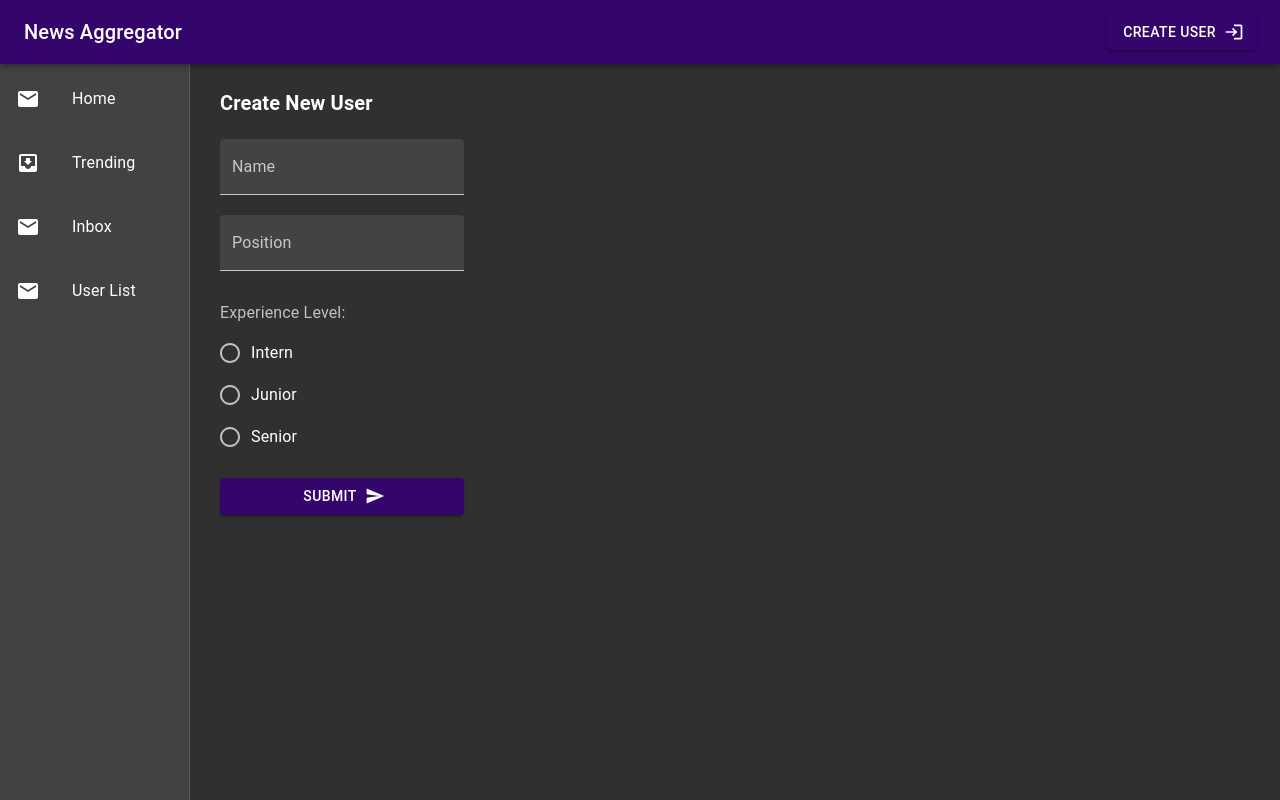
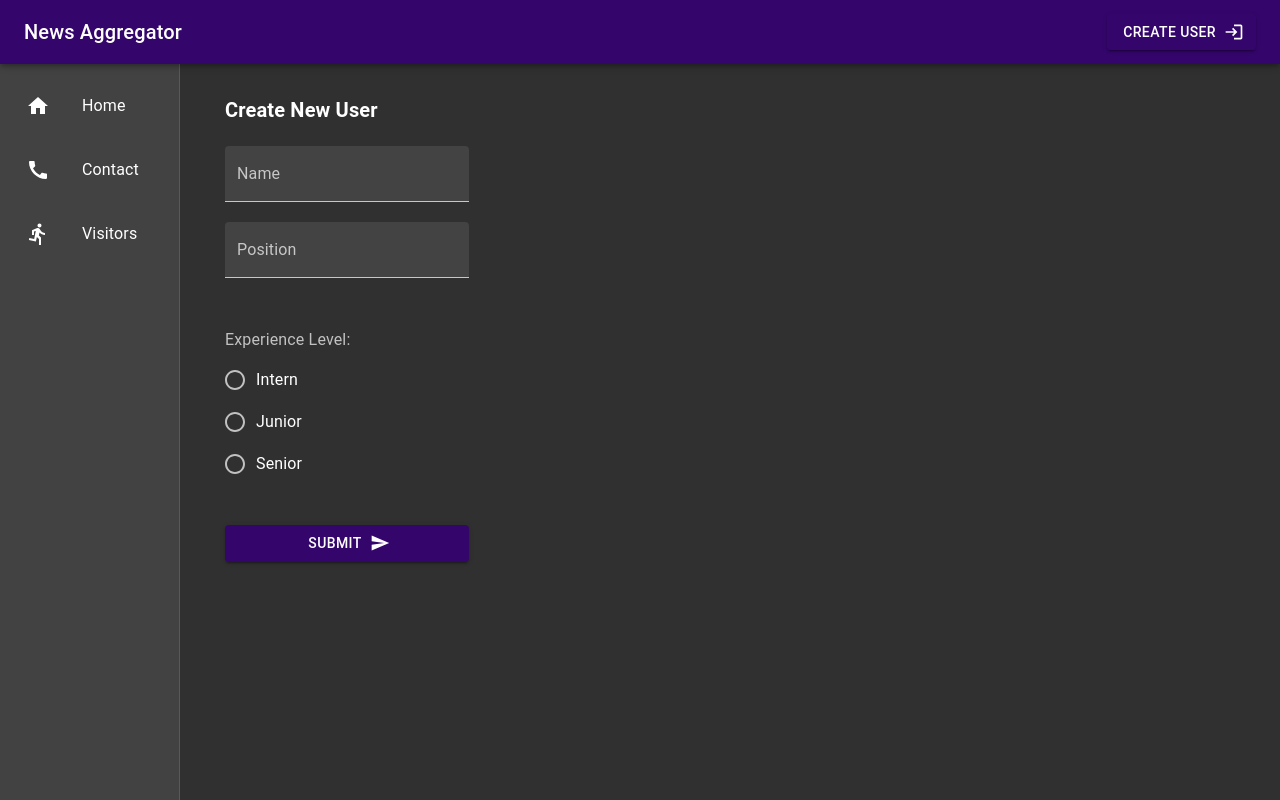
Before and after one commit to DamienBates/Task-Organiser, a React (Create React App) app in the folder mern/client/: page /CreateNewRecord in a window 1280 px wide. Built offline with nearby package versions, Linux system fonts and the light colour scheme.

Commit message:
Minor updates
Drawer improvement (icons updated, padding included), pages changed and improved, removed unused pages. Begun implementing MUI for the visitor records.

```diff
--- a/mern/client/src/App.tsx
+++ b/mern/client/src/App.tsx
@@ -1,7 +1,6 @@
 import { Route, Routes } from "react-router";
 import ClippedDrawer from "./components/ClippedDrawer";
-import Inbox from "./components/Inbox";
-import Trending from "./components/Trending";
+import AboutUs from "./components/AboutUs";
 import Home from "./components/Home";
 import CreateNewRecord from "./components/CRUD/CreateNewRecord";
 import Record from "./components/CRUD/Record"
@@ -14,14 +13,13 @@ const App = () => {
     <section>
       <ThemeProvider theme={CustomTheme}>
         <ClippedDrawer />
-        <div style={{ marginLeft: '220px', marginTop: '23px' }}>
+        <div style={{ marginLeft: '225px', marginTop: '30px', marginRight: '35px' }}>
           <Routes>
             <Route path="/" element={<Home />}></Route>
-            <Route path="/Inbox" element={<Inbox />}></Route>
+            <Route path="/AboutUs" element={<AboutUs />}></Route>
             <Route path="/CreateNewRecord" element={<CreateNewRecord />}></Route>
             <Route path="/Edit" element={<Edit />}></Route>
             <Route path="/Record" element={<Record />}></Route>
-            <Route path="/Trending" element={<Trending />}></Route>
           </Routes>
         </div>
       </ThemeProvider>
--- a/mern/client/src/components/CRUD/CreateNewRecord.tsx
+++ b/mern/client/src/components/CRUD/CreateNewRecord.tsx
@@ -97,7 +97,7 @@ export default class CreateNewRecord extends Component<{}, any> {
                             >
                             </TextField>
                         </Grid>
-                        <Grid item sx={{ mt: '30px' }}>
+                        <Grid item sx={{ mt: '50px' }}>
                             <FormLabel component="legend" color='secondary' sx={{ mb: '8px' }}>Experience Level:</FormLabel>
                             <RadioGroup
                                 aria-label="Experience"
@@ -109,7 +109,7 @@ export default class CreateNewRecord extends Component<{}, any> {
                                 <FormControlLabel value='Senior' control={<Radio />} label="Senior" />
                             </RadioGroup>
                         </Grid>
-                        <Button sx={{ mt: '20px' }} variant="contained" endIcon={<SendIcon />} type='submit' onSubmit={this.onSubmit}>
+                        <Button sx={{ mt: '40px' }} variant="contained" endIcon={<SendIcon />} type='submit' onSubmit={this.onSubmit}>
                             Submit
                         </Button>
                     </Grid>
--- a/mern/client/src/components/CRUD/Record.js
+++ b/mern/client/src/components/CRUD/Record.js
@@ -2,8 +2,9 @@ import { Component } from "react";
 // This will require to npm install axios
 import axios from 'axios';
 import { Link } from "react-router-dom";
+import { Table, Typography, TableHead, TableRow } from "@mui/material";
 
-const Record = (props: { type: any }) => (
+const Record = (props) => (
     <tr>
         <td>{props.record.person_name}</td>
         <td>{props.record.person_position}</td>
@@ -70,6 +71,18 @@ export default class RecordList extends Component {
     render() {
         return (
             <div>
+                <>
+                    <Typography variant='h5'>
+                        Site Visitors
+                    </Typography>
+                    <Table stickyHeader>
+                        <TableHead id='Name'>
+                            <TableRow>
+                                {this.recordList()}
+                            </TableRow>
+                        </TableHead>
+                    </Table>
+                </>
                 <h3>Record List</h3>
                 <table className="table table-striped" style={{ marginTop: 20 }}>
                     <thead>
--- a/mern/client/src/components/ClippedDrawer.tsx
+++ b/mern/client/src/components/ClippedDrawer.tsx
@@ -5,12 +5,14 @@ import CssBaseline from '@mui/material/CssBaseline';
 import Toolbar from '@mui/material/Toolbar';
 import Typography from '@mui/material/Typography';
 import { Grid, Button } from '@mui/material';
-import InboxIcon from '@mui/icons-material/MoveToInbox';
 import MailIcon from '@mui/icons-material/Mail';
 import LoginIcon from '@mui/icons-material/Login';
 import UseListItem from './UseListItem';
+import HomeIcon from '@mui/icons-material/Home';
+import CallIcon from '@mui/icons-material/Call';
+import DirectionsRunIcon from '@mui/icons-material/DirectionsRun';
 
-const drawerWidth = 190;
+const drawerWidth = 180;
 
 export default function ClippedDrawer() {
   return (
@@ -44,30 +46,26 @@ export default function ClippedDrawer() {
       >
         <Toolbar />
         <Box
-          mt={0.41}
+          mt='10px'
+          ml='10px'
           sx={{ overflow: 'auto' }}>
           {<UseListItem
             link=''
             name='Home'
-            icon={<MailIcon />}
+            icon={<HomeIcon />}
           />}
           {<UseListItem
-            link="Trending"
-            name="Trending"
-            icon={<InboxIcon />}
-          />}
-          {<UseListItem
-            link='Inbox'
-            name='Inbox'
-            icon={<MailIcon />}
+            link='AboutUs'
+            name='Contact'
+            icon={<CallIcon />}
           />}
           {<UseListItem
             link='Record'
-            name='User List'
-            icon={<MailIcon />}
+            name='Visitors'
+            icon={<DirectionsRunIcon />}
           />}
         </Box>
-      </Drawer>
+      </Drawer >
       <Toolbar />
     </Box >
   );
--- a/mern/client/src/components/Trending.tsx
+++ /dev/null
@@ -1,16 +0,0 @@
-import { Box, Typography } from '@material-ui/core'
-
-export const Trending = () => {
-    return (
-        <Box>
-            <Typography paragraph>
-                You are on the starred component asdfas asdfasdf
-            </Typography >
-            <Typography paragraph>
-                Consequat mauris nunc congue asdf asdf asdf
-            </Typography>
-        </Box >
-    )
-}
-
-export default Trending
```
Also changed, not shown: mern/client/src/components/AboutUs.tsx (renamed from mern/client/src/components/Inbox.tsx).
